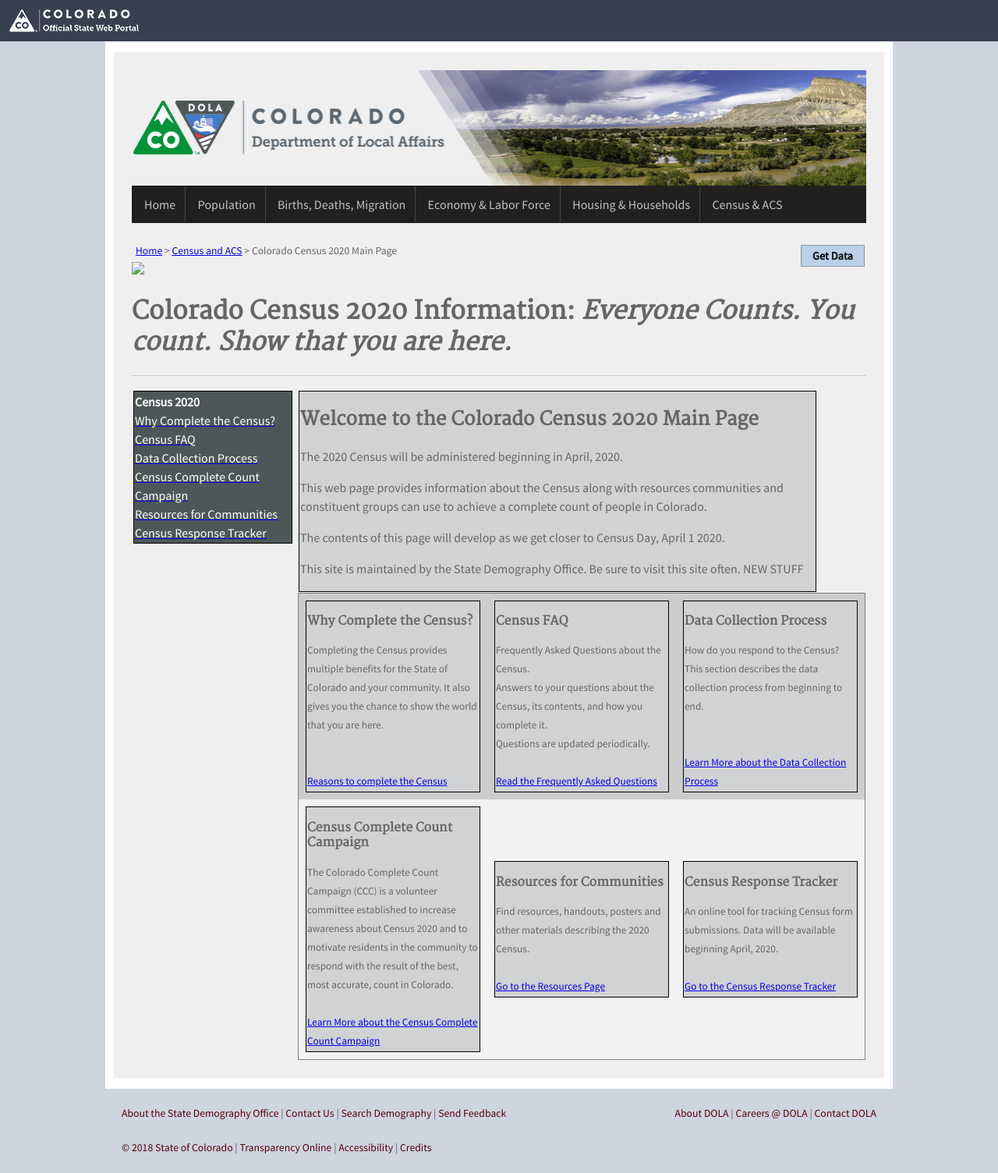
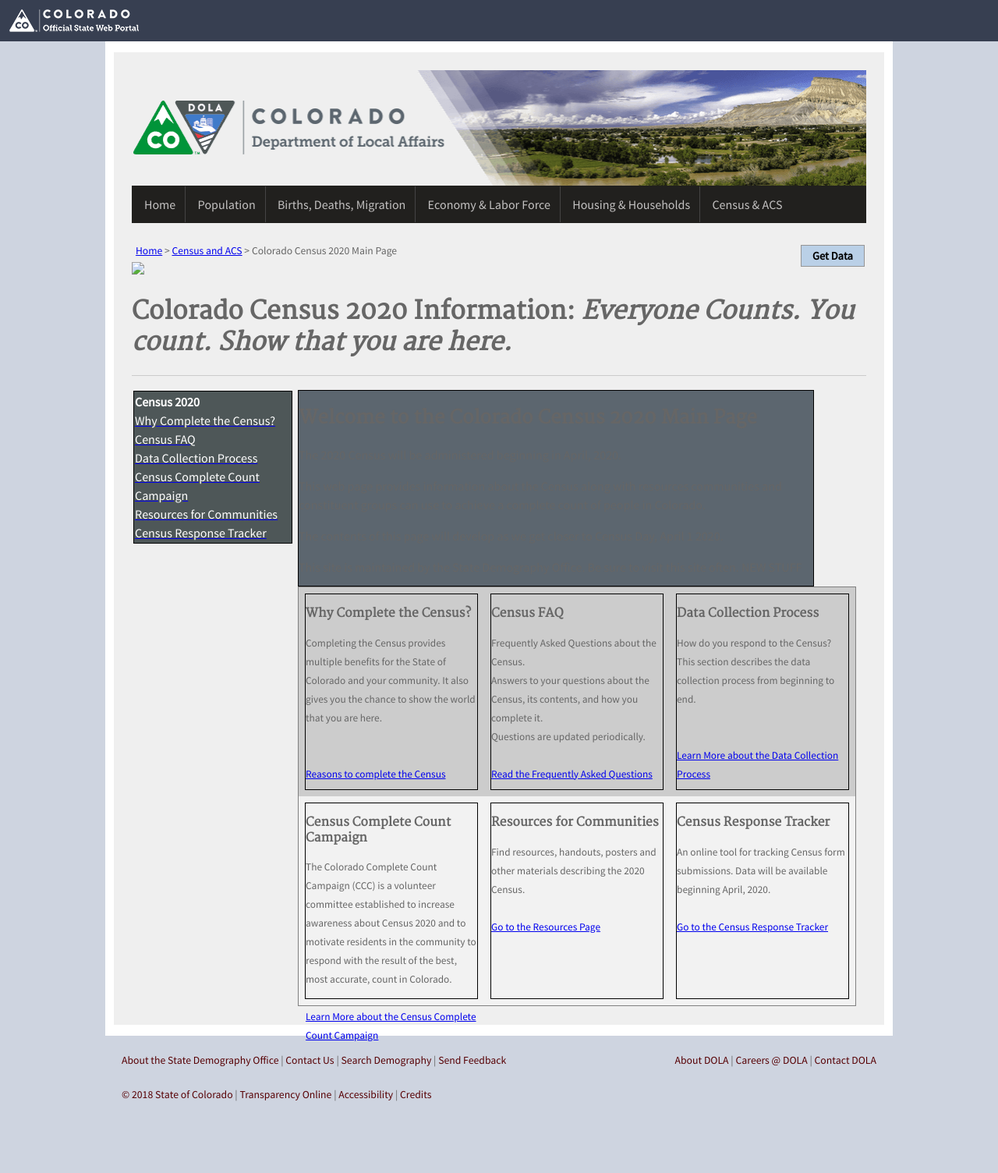
Before and after one commit to TBleess/Website_New, a Jekyll site: the page built from pages/5_CensusACS/census_2020_main.html, in a window 1280 px wide. Shown: the whole page at 78% size. Built offline with Jekyll 4.4.1, drawn with Linux system fonts in a browser that asks for light colours; after the commit the page ends 1436 px from its top, so only the background shows below that.

Commit message:
Update census_2020_main.html

```diff
--- a/pages/5_CensusACS/census_2020_main.html
+++ b/pages/5_CensusACS/census_2020_main.html
@@ -37,29 +37,30 @@
 /* Box Styles */
 #menu_box {
     background-color: #4e5758;
-	width: 200px;
+    width: 200px;
     border: 1px solid black ;
     padding: 1px;
     margin: 1px;
-	float: left;
+    float: left;
 	}
 
 #wide_box  {
-    background-color: #d0d2d3;
+    background-color: #5c666f;
     width: 660px;
+    height: 250px;
     border: 1px solid black ;
-    padding: 1px;
-    margin: 1px;
-	float: left;
+    padding: 0px;
+    margin: 0px;
+    float: left;
 	}
 #content_box {
     font-size :10pt;
-    background-color: #d0d2d3;
-   	width: 220px;
+    width: 220px;
+    height: 250px;
     border: 1px solid black ;
-    padding: 1px;
-    margin: 1px;
-	float: left;
+    padding: 0x;
+    margin: 0px;
+    float: left;
 	}
 
 </style>
```
